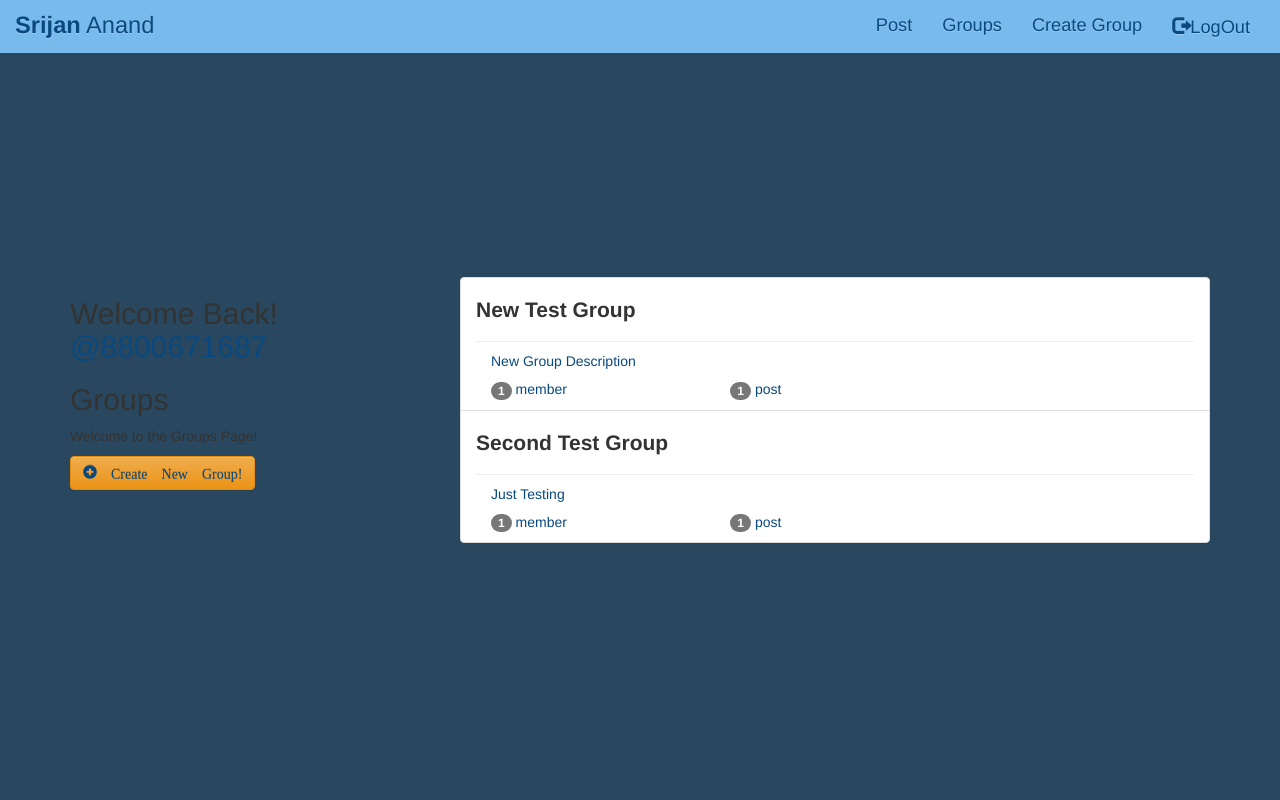
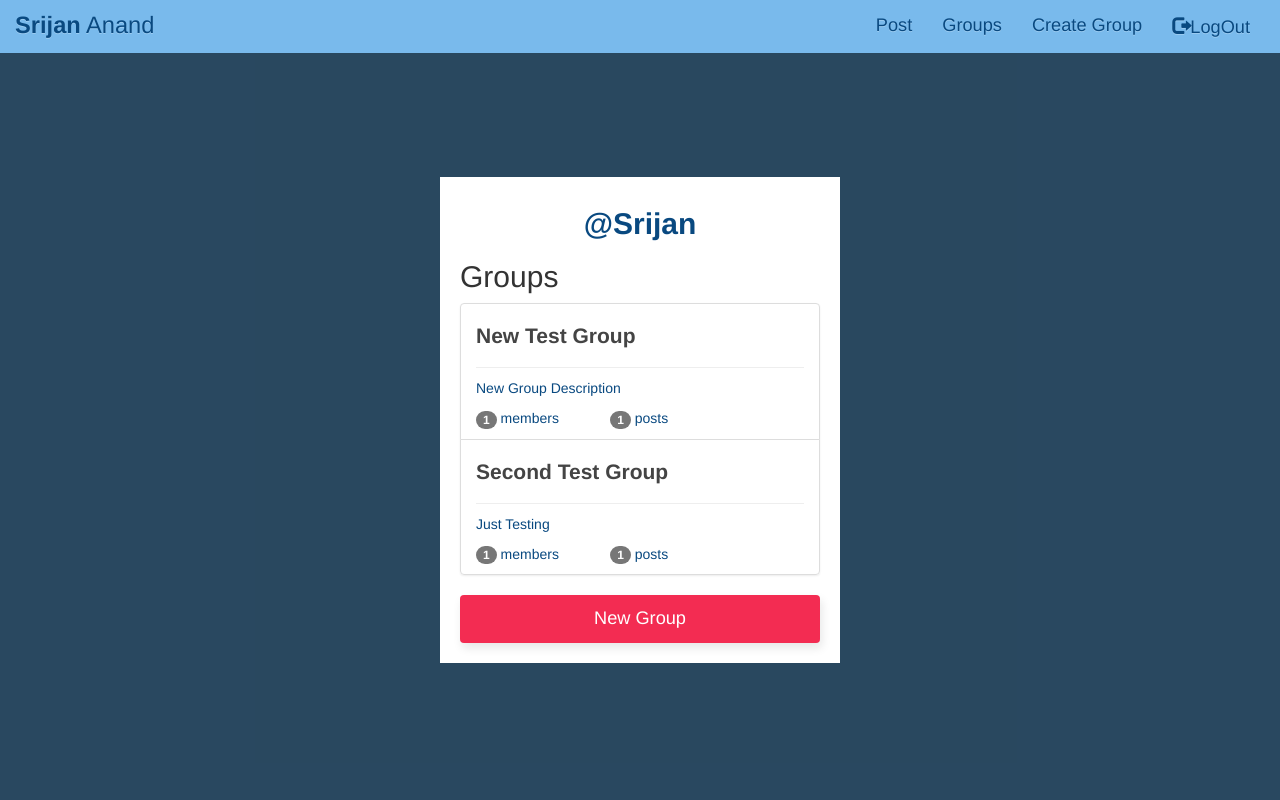
Before and after one commit to srijannnd/Login-and-Register-App-in-Django, a Django app: page /groups/ in a window 1280 px wide. Run offline with Django 3.2, Linux system fonts and the light colour scheme; a user stored in the database is signed in; data comes from the database, SQL or seed files in the repository; both versions use the stored data as it was after the commit; some libraries are stand-ins or nearby versions.

Commit message:
added posts and groups app

```diff
--- a/simplesocial/accounts/templates/accounts/login.html
+++ b/simplesocial/accounts/templates/accounts/login.html
@@ -2,7 +2,7 @@
 {% load bootstrap3 %}
 
 {% block content %}
-<div>
+<div class="form-0">
 
   <form method="post" >
       <p class="title">Log In</p>
--- a/simplesocial/accounts/templates/accounts/signup.html
+++ b/simplesocial/accounts/templates/accounts/signup.html
@@ -2,7 +2,7 @@
 {% load bootstrap3 %}
 
 {% block content %}
-<div>
+<div class="form-0">
   <form method="post" >
     <p class="title">Sign Up</p>
     {% csrf_token %}
--- a/simplesocial/groups/templates/groups/group_list.html
+++ b/simplesocial/groups/templates/groups/group_list.html
@@ -1,52 +1,53 @@
 {% extends "groups/group_base.html" %}
 {% block pregroup %}
-<div class="col-md-4">
-  <div class="content">
+<div class="form-0" style="min-width: 350px;">
+  <div class="">
       {% if user.is_authenticated %}
-      <h2>Welcome Back!
-      <a href="{% url 'posts:for_user' username=user.username %}">@{{user.username}}</a>
+      <h2 class="text-center">
+          <a href="{% url 'posts:for_user' username=user.username %}"><strong>@{{user.first_name}}</strong></a>
       </h2>
 
       {% endif %}
       <h2>Groups</h2>
-      <p>Welcome to the Groups Page!</p>
   </div>
 
-  {% if user.is_authenticated %}
-    <a href="{% url 'groups:create' %}" class="btn btn-md btn-fill btn-warning">
-    <span class="glyphicon glyphicon-plus-sign"> Create New Group! </span></a>
-  {% endif %}
 
-</div>
+
+
 
 {% endblock %}
 
 
 {% block group_content %}
 
-<div class="col-md-8">
+<div class="">
   <div class="list-group">
       {% for group in object_list %}
       <a class="list-group-item" href="{% url 'groups:single' slug=group.slug %}">
-        <h3 class="title list-group-item-heading">{{group.name}}</h3>
-        <div class="list-group-item-text container-fluid">
+        <h3 class="title">{{group.name}}</h3>
+        <div class="">
           {{group.description_html|safe}}
           <div class="row">
-            <div class="col-md-4">
+            <div class="col-md-5 col-sm-5 col-xs-5">
               <span class="badge">{{group.members.count}}</span>
-              member{{group.members.count|pluralize}}
+              members{{group.members.count|pluralize}}
             </div>
 
-            <div class="col-md-4">
+            <div class="">
               <span class="badge">{{group.posts.count}}</span>
-              post{{group.posts.count|pluralize}}
+              posts{{group.posts.count|pluralize}}
             </div>
 
           </div>
         </div>
       </a>
       {% endfor %}
+
   </div>
+    {% if user.is_authenticated %}
+    <a href="{% url 'groups:create' %}" class="btn-0" style="color: white;">New Group</a>
+  {% endif %}
+</div>
 </div>
 
 {% endblock %}
--- a/simplesocial/posts/templates/posts/_post.html
+++ b/simplesocial/posts/templates/posts/_post.html
@@ -1,14 +1,16 @@
 <div class="post media">
   <h3>{{post.message_html|safe}}</h3>
-  <div class="media body">
+  <div class="media body row" style="border-bottom: 1px solid #eee;">
+    <div class="col-md-8 col-sm-8 col-xs-8">
     <h5 class="media-heading">
     <span class="username">
-      <a href="{% url 'posts:for_user' username=post.user.username %}">@{{post.user.username}}</a>
+      <a href="{% url 'posts:for_user' username=post.user.username %}">@{{post.user.first_name}}</a>
     </span>
     <time class="time">
       <a href="{% url 'posts:single' username=post.user.username pk=post.pk %}">{{post.created_at}}</a>
     </time>
     </h5>
+      </div>
     <div class="media-footer">
       {% if user.is_authenticated and post.user == user %}
       <a href="{% url 'posts:delete' pk=post.pk %}" title="delete" class="btn btn-simple">
--- a/simplesocial/posts/urls.py
+++ b/simplesocial/posts/urls.py
@@ -5,7 +5,7 @@ from . import views
 app_name = 'posts'
 
 urlpatterns = [
-    url(r'^$',views.PostList.as_view(), name='all'),
+    url(r'^$', views.PostList.as_view(), name='all'),
     url(r'new/$', views.CreatePost.as_view(), name='create'),
     url(r'by/(?P<username>[-\w]+)', views.UserPosts.as_view(), name='for_user'),
     url(r'by/(?P<username>[-\w]+)/(?P<pk>\d+)/$', views.PostDetail.as_view(), name='single'),
--- a/simplesocial/static/css/master.css
+++ b/simplesocial/static/css/master.css
@@ -25,15 +25,13 @@ a:hover, a:visited, a:link, a:active {
     background: rgba(4, 40, 68, 0.85);
 }
 
-form {
+.form-0 {
+    margin-right: auto;
+    margin-left: auto;
     margin-top: 0em;
     background: #ffffff;
     max-width: 400px;
-}
-
-.form-0 {
-    margin-right: auto;
-    margin-left: auto;
+    padding: 10px 20px 20px 20px;
 }
 
 .btn-0 {
@@ -60,7 +58,7 @@ form {
     color: #fff;
     border: 0 none;
     border-radius: 4px;
-    font-size: 13px;
+    font-size: 1.3em;
     font-weight: 500;
     line-height: 1.3;
     -webkit-appearance: none;
```
Also changed, not shown: simplesocial/posts/templates/posts/user_post_list.html (+7 -6 lines), simplesocial/db.sqlite3.
